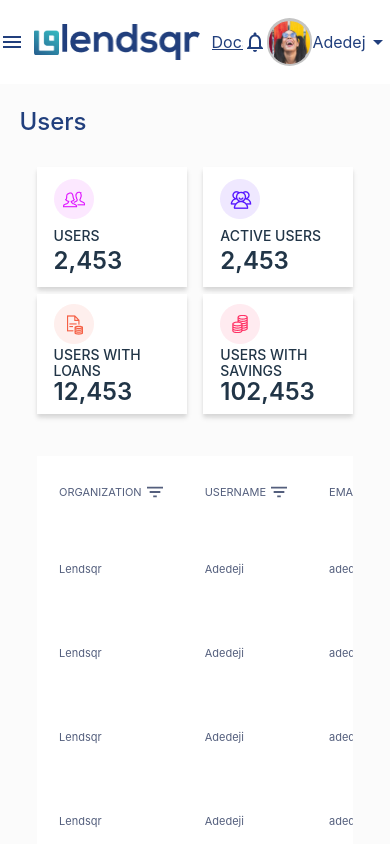
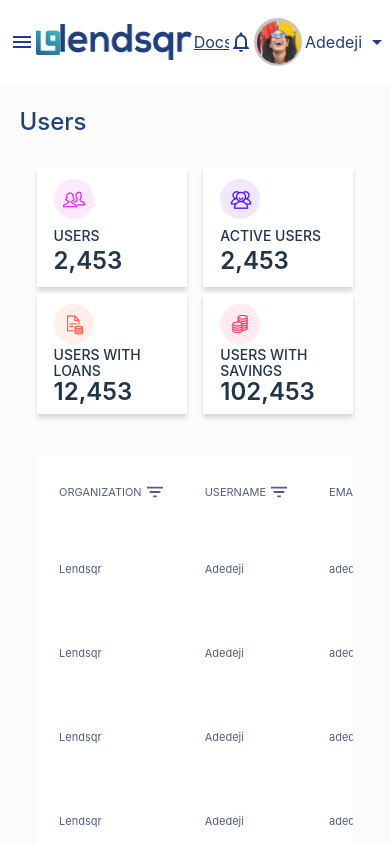
Before and after one commit to MalachyCode/lendsqr-fe-test, a React (Vite) app: page /dashboard in a window 390 px wide. Built offline with nearby package versions, Linux system fonts and the light colour scheme; the HTML template or start-up script is replaced by a standard one.

Commit message:
Styling bottom of the sidebar, updating paddings and margins for top bar on small screens, adding pointer cursor to the page numbers at the bottom of the dashboard.

```diff
--- a/src/pages/Dashboard/Dashboard.scss
+++ b/src/pages/Dashboard/Dashboard.scss
@@ -18,6 +18,7 @@
       height: 100%;
       display: flex;
       align-items: center;
+      padding-left: 10px;
 
       .hamburger {
         color: #213f7d;
@@ -57,7 +58,8 @@
       }
 
       @media (max-width: 768px) {
-        width: calc(47% - 10px);
+        width: calc(43% - 10px);
+        padding-left: 3px;
       }
 
       @media (min-width: 576px) and (max-width: 768px) {
@@ -120,13 +122,15 @@
       }
 
       @media (max-width: 768px) {
-        width: 47%;
+        width: 51%;
+        padding-left: 2px;
       }
 
       @media (min-width: 576px) and (max-width: 768px) {
         width: calc(33% - 10px);
       }
     }
+
     .top-center {
       width: calc(35% - 10px);
       height: 100%;
@@ -213,7 +217,7 @@
 
           .center {
             p {
-              padding: 0;
+              padding: 5px 0;
               margin: 0;
               color: #213f7d;
               font-size: 16px;
@@ -287,7 +291,7 @@
             overflow: hidden;
 
             p {
-              padding: 0;
+              padding: 5px 0;
               margin: 0;
               color: #213f7d;
               font-size: 16px;
@@ -295,6 +299,17 @@
               overflow: hidden;
             }
           }
+        }
+      }
+
+      .sidebar-bottom {
+        padding: 5px 0;
+        margin: 65px 0 0 0;
+        border-top: 1px solid rgb(33, 63, 125, 0.1);
+
+        .version {
+          margin: 10px 0 0 12%;
+          color: #213f7d;
         }
       }
 
@@ -409,7 +424,6 @@
         .table-container {
           width: 90%;
           height: 600px;
-          background: orange;
           margin: auto;
           margin-top: 30px;
           position: relative;
@@ -547,7 +561,6 @@
 
                 &.menu-column {
                   width: 10%;
-                  background: pink;
                 }
               }
             }
@@ -601,7 +614,6 @@
                 &.menu-column {
                   width: 10%;
                   position: relative;
-                  background: pink;
 
                   .column-body {
                     // position: absolute;
@@ -719,6 +731,10 @@
 
               div {
                 margin: 0 10px;
+                span {
+                  margin: 0 2.5px;
+                  cursor: pointer;
+                }
               }
 
               img {
```
